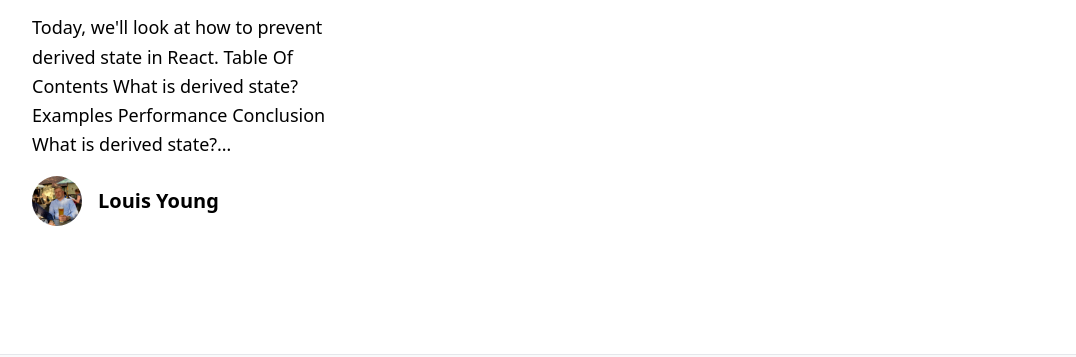
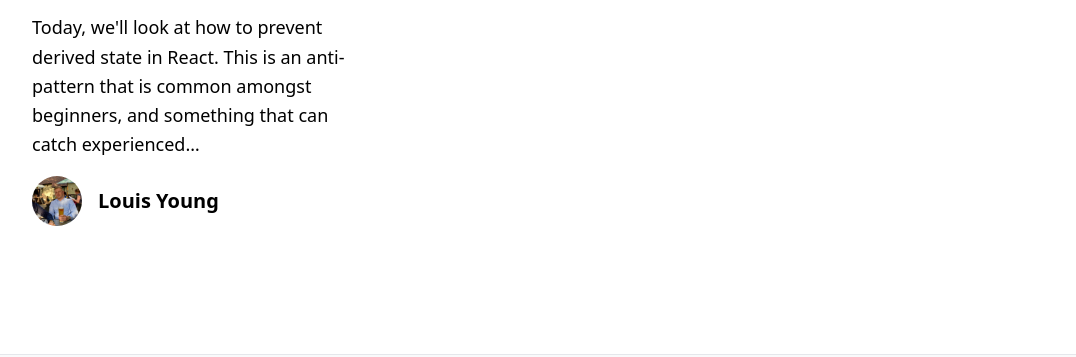
Before and after one commit to louis-young/louisyoung.co.uk, a Gatsby site: page / in a window 1280 px wide. Shown: the part 1244-1601 px from the top of the page, without its empty margins (96-1172 px from the left). Built offline with nearby package versions, Linux system fonts and the light colour scheme; Gatsby itself is replaced by a stand-in of ours; some packages are replaced by stand-ins of ours.

Commit message:
Improve article excerpts

```diff
--- a/content/posts/how-to-prevent-derived-state-react/index.mdx
+++ b/content/posts/how-to-prevent-derived-state-react/index.mdx
@@ -1,11 +1,11 @@
 ---
 title: "How to prevent derived state in React"
 date: "2021-02-08T05:35:07.322Z"
-description: "Today, we'll look at how to prevent derived state in React. Derived state is state that can be derived from an existing piece of state, or state which is derived from props."
+description: "Today, we'll look at how to prevent derived state in React. This is an anti-pattern that is common amongst beginners, and something that can catch experienced developers out and become an issue at scale."
 image: "./introduction.jpg"
 ---
 
-Today, we'll look at how to prevent derived state in React.
+Today, we'll look at how to prevent derived state in React. This is an anti-pattern that is common amongst beginners, and something that can catch experienced developers out and become an issue at scale.
 
 ## Table Of Contents
 
--- a/src/pages/index.js
+++ b/src/pages/index.js
@@ -45,7 +45,7 @@ export const pageQuery = graphql`
   query {
     allMdx(sort: { fields: [frontmatter___date], order: DESC }) {
       nodes {
-        excerpt(pruneLength: 160)
+        excerpt(pruneLength: 165)
         fields {
           slug
         }
```
